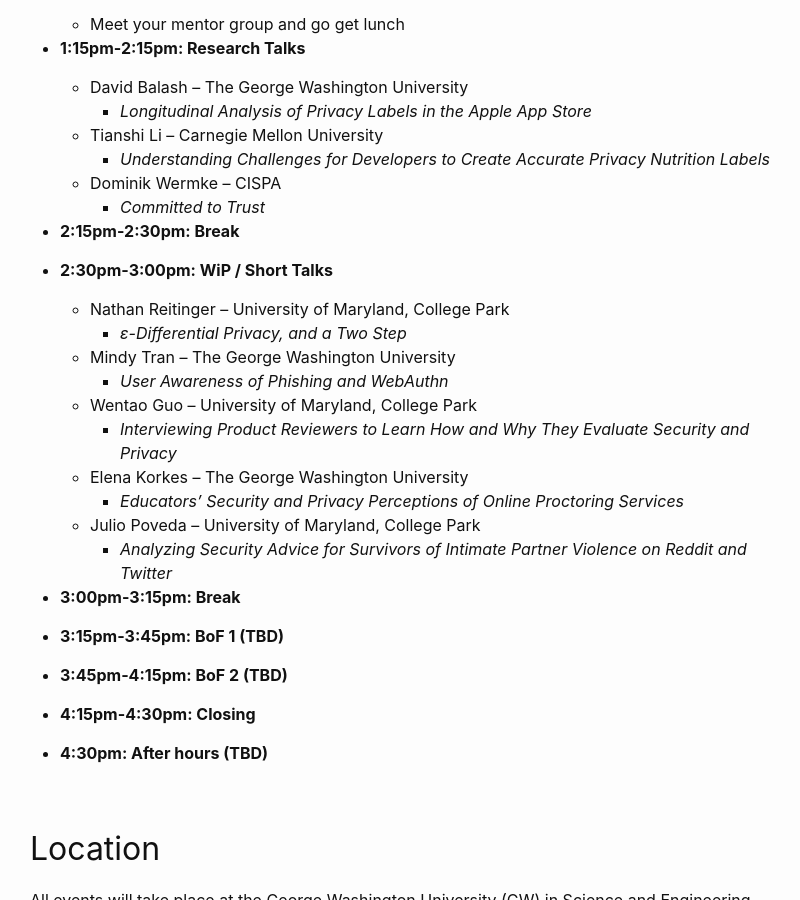
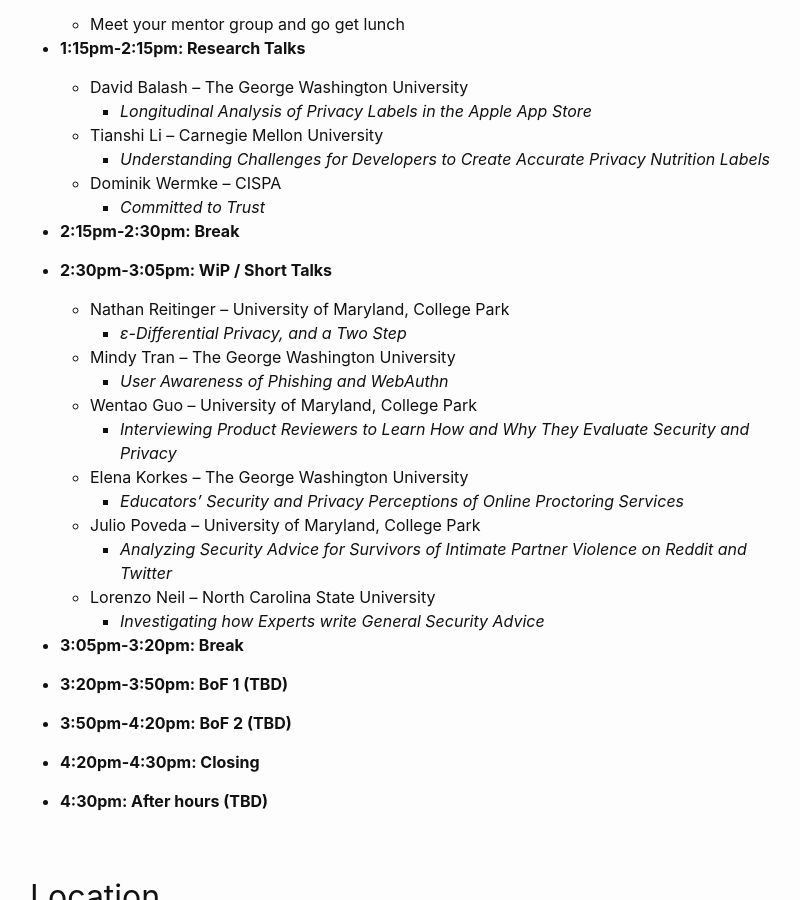
Before and after one commit to CACTUS-Colloquium/CACTUS-Colloquium.github.io, a Jekyll site: the page built from _posts/2022-05-31-index.md, in a window 1280 px wide and 900 px high, scrolled down 1546 px. Shown: the whole window, without its empty margins (240-1040 px from the left). Built offline with Jekyll 4.4.1, drawn with Linux system fonts in a browser that asks for light colours.

Commit message:
adding one last short talk

```diff
--- a/_posts/2022-05-31-index.md
+++ b/_posts/2022-05-31-index.md
@@ -61,7 +61,7 @@ To register for the event, please fill out the following [form](https://docs.goo
 
 * **2:15pm-2:30pm: Break**
 
-* **2:30pm-3:00pm: WiP / Short Talks**
+* **2:30pm-3:05pm: WiP / Short Talks**
 
   * Nathan Reitinger -- University of Maryland, College Park
     * *ε-Differential Privacy, and a Two Step*
@@ -73,14 +73,16 @@ To register for the event, please fill out the following [form](https://docs.goo
     * *Educators' Security and Privacy Perceptions of Online Proctoring Services*
   * Julio Poveda -- University of Maryland, College Park
     * *Analyzing Security Advice for Survivors of Intimate Partner Violence on Reddit and Twitter*
+  * Lorenzo Neil -- North Carolina State University
+    * *Investigating how Experts write General Security Advice*
 
-* **3:00pm-3:15pm: Break**
+* **3:05pm-3:20pm: Break**
 
-* **3:15pm-3:45pm: BoF 1 (TBD)**
+* **3:20pm-3:50pm: BoF 1 (TBD)**
 
-* **3:45pm-4:15pm: BoF 2 (TBD)**
+* **3:50pm-4:20pm: BoF 2 (TBD)**
 
-* **4:15pm-4:30pm: Closing**
+* **4:20pm-4:30pm: Closing**
 
 * **4:30pm: After hours (TBD)**
 
```
